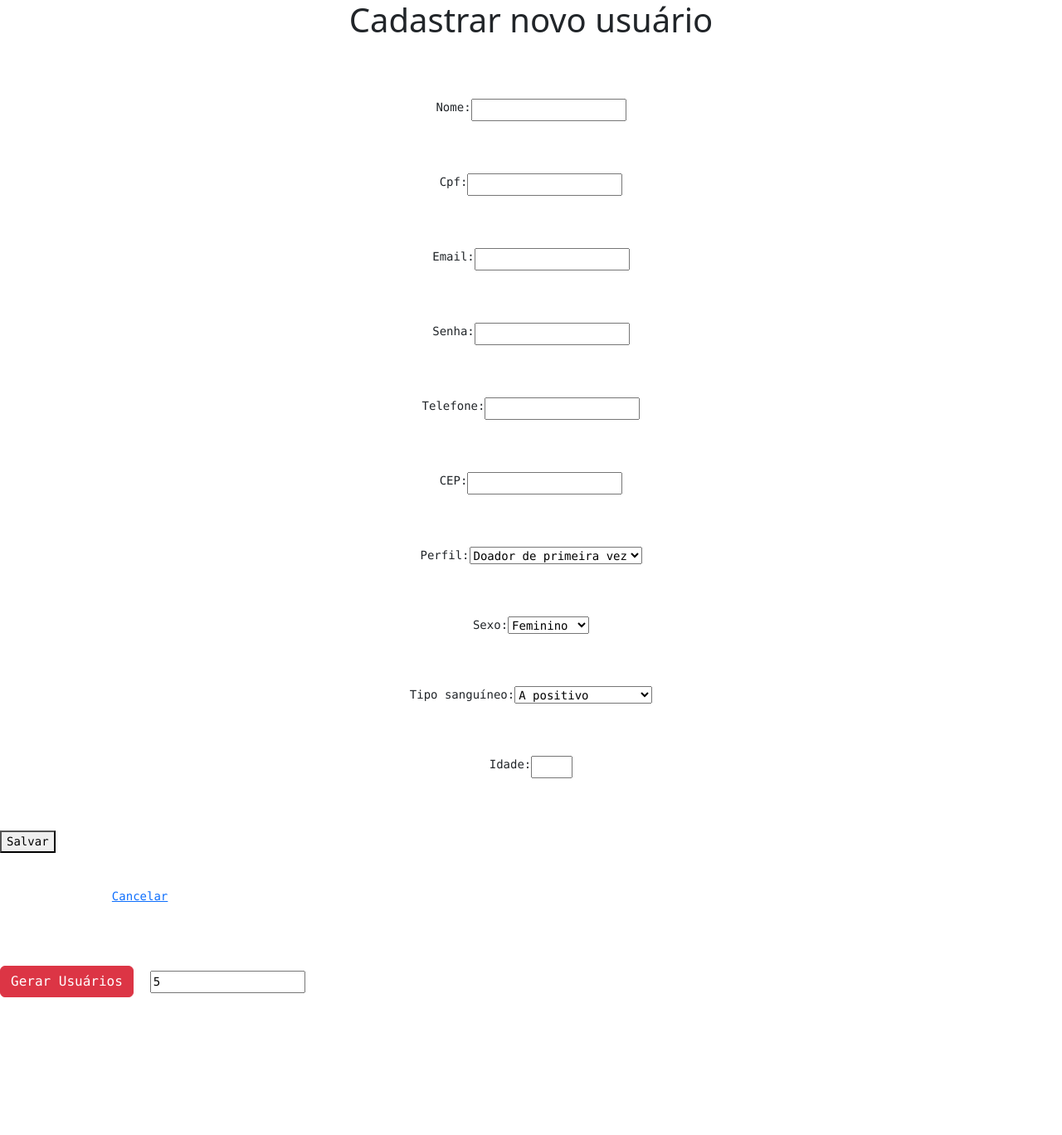
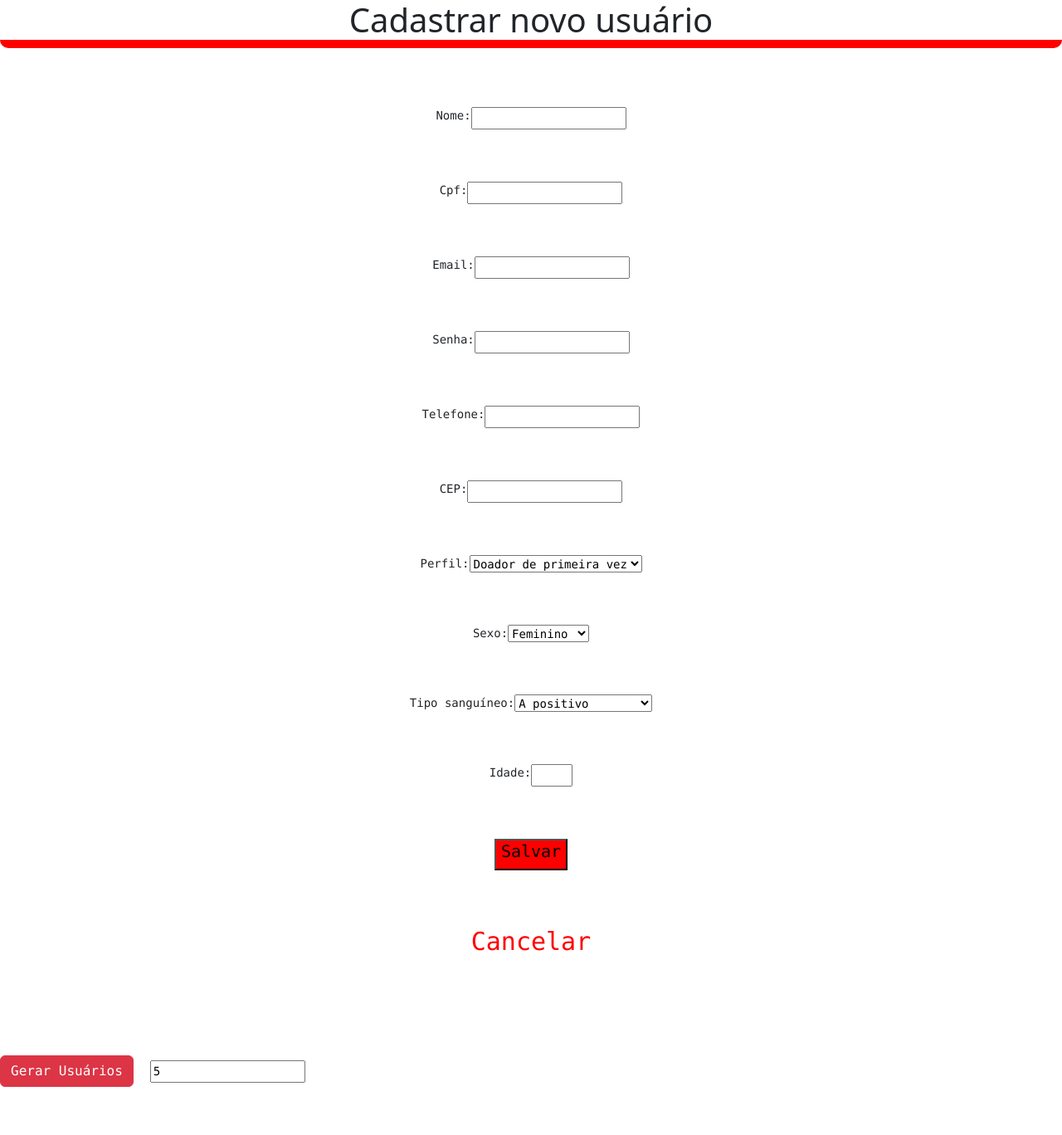
Before and after one commit to S9NT7S/Projeto-Doe-Vida, a Flask app: page /cadastro in a window 1280 px wide. Shown: the whole page at 83% size. Before the commit the page ends 1202 px from the top, so only its background shows below. Run offline with Flask 3, Linux system fonts and the light colour scheme; parts of the project's set-up code (start-up, migrations or seed data) failed here and were passed over.

Commit message:
11/08/2026

```diff
--- a/Desktop/DoeVida/Prime/static/css/cadastro.css
+++ b/Desktop/DoeVida/Prime/static/css/cadastro.css
@@ -1,10 +1,32 @@
+h1 {
+    border-bottom: 3px solid red;
+}
+
 /* Telefone */
-@media (max-width: 767) {
+@media (min-width: 300px) {
 
     .divLabelInput {
         display: block;
         justify-content: center;
     }
+
+    .botaoSalvar {
+        background-color: red;
+        display: flex;
+        justify-content: center;
+    }
+
+    .divBotao {
+        display: flex;
+        justify-content: center;
+    }
+
+    .divCancelar {
+        text-decoration: none;
+        justify-content: center;
+        display: flex;
+    }
+
 
 }
 
@@ -23,6 +45,17 @@
         display: flex;
         justify-content: center;
     }
+
+    .divBotao {
+        display: flex;
+        justify-content: center;
+    }
+
+    .cancelar {
+        text-decoration: none;
+        justify-content: center;
+        display: flex;
+    }
 }
 
 /* Notebook */
@@ -35,4 +68,25 @@
         display: flex;
         justify-content: center;
     }
+
+    .botaoSalvar {
+        background-color: red;
+        display: flex;
+        justify-content: center;
+    }
+
+    .cancelar {
+        text-decoration: none;
+        justify-content: center;
+        display: flex;
+    }
+
+    .divBotao {
+        display: flex;
+        justify-content: center;
+    }
+
+    input:hover {
+        background-color: black;
+    }
 }
--- a/Desktop/DoeVida/Prime/templates/cadastro.html
+++ b/Desktop/DoeVida/Prime/templates/cadastro.html
@@ -10,7 +10,7 @@
         <title>Cadastrar</title>
     </head>
     <body>
-        <h1 style=" display: flex;justify-content: center;">Cadastrar novo usuário</h1>
+        <h1 style=" display: flex;justify-content: center; border-bottom-color: red; border-width: 10px; border-radius: 10px;">Cadastrar novo usuário</h1>
 
         {% if erro %}
         <p style="color:red; text-align:center;">{{ erro }}</p>
@@ -19,7 +19,7 @@
         <pre>
             <form method="post" action="{{ url_for('registrar') }}">
                 <div class="divLabelInput">
-                    <label>Nome:</label>
+                    <label class="labelName">Nome:</label>
                     <input type="text" id="nome" name="nome" required>
                 </div>
 
@@ -88,9 +88,14 @@
                     <input type="number" min="16" max="69" maxlength="2" id="idadeInput" oninput="criarMascara('Idade')" name="idade"  required>
                 </div>
 
-                <button class="botaoSalvar" type="submit" onclick="return confirm('Tem certeza?');" value="Cadastrar" class="btn btn-danger">Salvar</button>
+                <div class="divBotao">
+                    <button class="botaoSalvar" type="submit" onclick="return confirm('Tem certeza?');" value="Cadastrar"><h5 style="width: 100%;">Salvar</h5></button>
+                </div>
 
-                <a href="{{ url_for('listar_usuarios') }}">Cancelar</a>
+                <div class="divCancelar">
+                    <a class="cancelar" href="{{ url_for('listar_usuarios') }}" style="color: red; text-decoration: none; font-size: 30px;">Cancelar</a>
+                </div>
+
             </form>
             <form action="{{ url_for('gerar_usuarios') }}" method="POST" style="margin-top: 10px; display: flex; align-items: center; gap: 10px;">
                 <button class="btn btn-danger" type="submit" value="Gerar Usuários">Gerar Usuários</button>
--- a/Desktop/DoeVida/Prime/templates/listar_usuarios.html
+++ b/Desktop/DoeVida/Prime/templates/listar_usuarios.html
@@ -91,7 +91,6 @@
         <table>
             <thead>
                 <tr>
-                    <th>Id</th>
                     <th>Nome</th>
                     <th>Email</th>
                     <th>Perfil</th>
@@ -104,7 +103,6 @@
             <tbody>
                 {% for u in usuarios %}
                 <tr>
-                    <td> {{ u.id }} </td>
                     <td> {{ u.nome }} </td>
                     <td> {{ u.usuario }} </td>
                     <td> {{ u.perfil }} </td>
```
Also changed, not shown: Desktop/DoeVida/Prime/templates/agendamento.html (added, +72 -0 lines).
